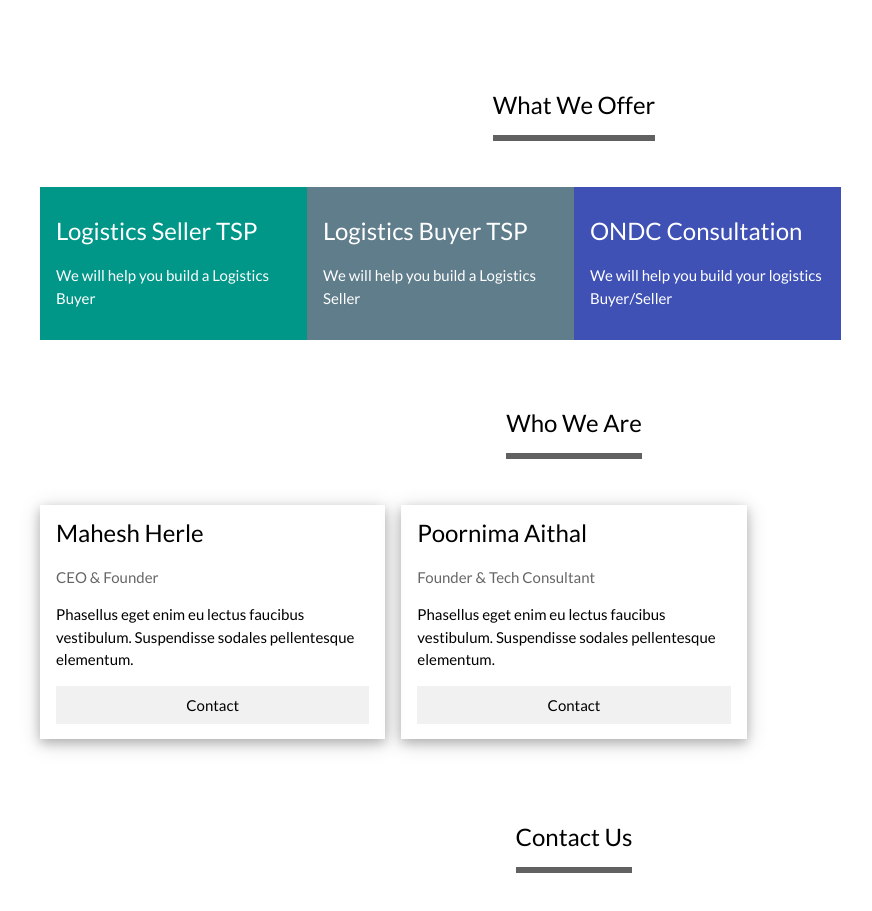
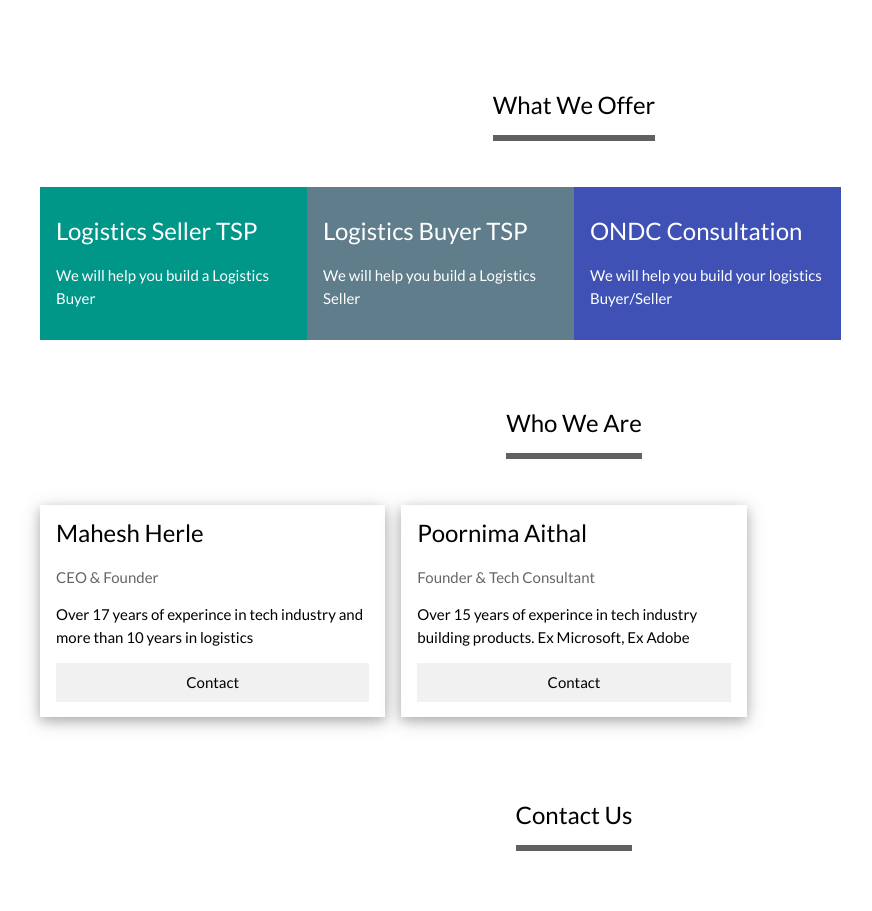
Before and after one commit to Poornima-Aithal/tsp-website, a plain HTML site: page index.html in a window 1280 px wide. Shown: the part 187-1098 px from the top of the page, without its empty margins (66-938 px from the left). Drawn offline with nearby package versions, Linux system fonts and the light colour scheme.

Commit message:
Some more changes

```diff
--- a/index.html
+++ b/index.html
@@ -76,8 +76,7 @@
                     <div class="w3-container">
                         <h3>Mahesh Herle</h3>
                         <p class="w3-opacity">CEO & Founder</p>
-                        <p>Phasellus eget enim eu lectus faucibus vestibulum. Suspendisse sodales pellentesque
-                            elementum.</p>
+                        <p>Over 17 years of experince in tech industry and more than 10 years in logistics</p>
                         <p><button class="w3-button w3-light-grey w3-block">Contact</button></p>
                     </div>
                 </div>
@@ -88,8 +87,7 @@
                     <div class="w3-container">
                         <h3>Poornima Aithal</h3>
                         <p class="w3-opacity">Founder & Tech Consultant</p>
-                        <p>Phasellus eget enim eu lectus faucibus vestibulum. Suspendisse sodales pellentesque
-                            elementum.</p>
+                        <p>Over 15 years of experince in tech industry building products. Ex Microsoft, Ex Adobe</p>
                         <p><button class="w3-button w3-light-grey w3-block">Contact</button></p>
                     </div>
                 </div>
```
